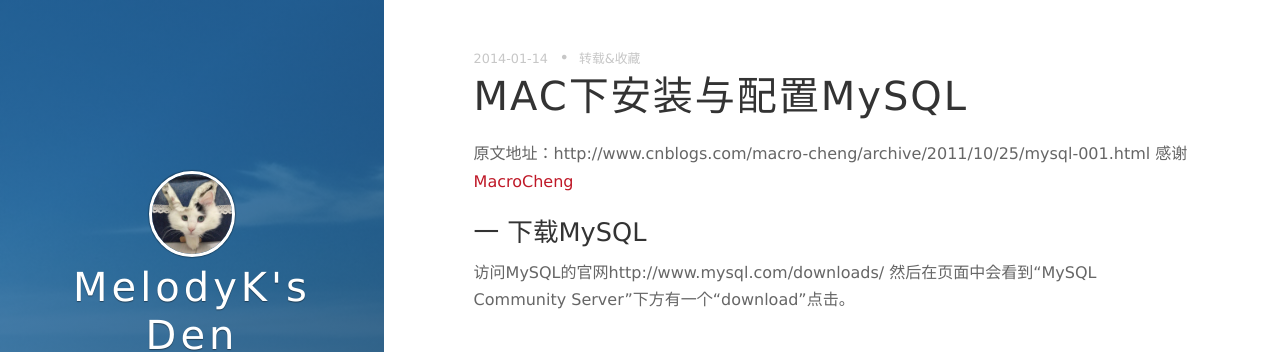
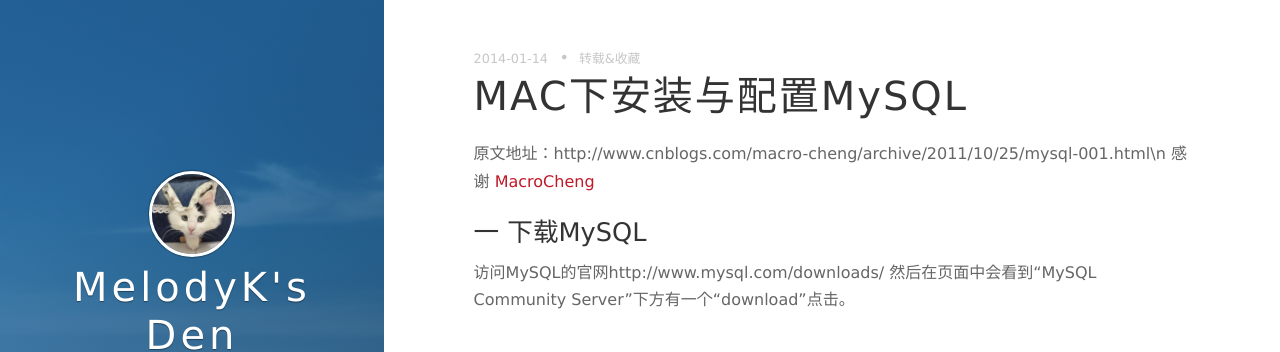
Before and after one commit to yyks999/yyks999.github.io, a Jekyll site: the page built from _posts/2014-01-14-MAC-install-SQL.markdown, in a window 1280 px wide and 900 px high. Shown: the top 352 px of the window. Built offline with Jekyll 4.4.1, drawn with Linux system fonts in a browser that asks for light colours; nearby versions of some CDN libraries; Markdown is read by kramdown in place of the engine named in the settings; comment, search, counter and statistics services are not loaded.

Commit message:
文字测试

```diff
--- a/_posts/2014-01-14-MAC-install-SQL.markdown
+++ b/_posts/2014-01-14-MAC-install-SQL.markdown
@@ -5,7 +5,7 @@ date: 2014-01-14 15:32:24.000000000 +08:00
 tags: 转载 & 收藏
 ---
 
-原文地址：http://www.cnblogs.com/macro-cheng/archive/2011/10/25/mysql-001.html
+原文地址：http://www.cnblogs.com/macro-cheng/archive/2011/10/25/mysql-001.html\n
 感谢 [MacroCheng](http://www.cnblogs.com/macro-cheng/)
 
 
```
